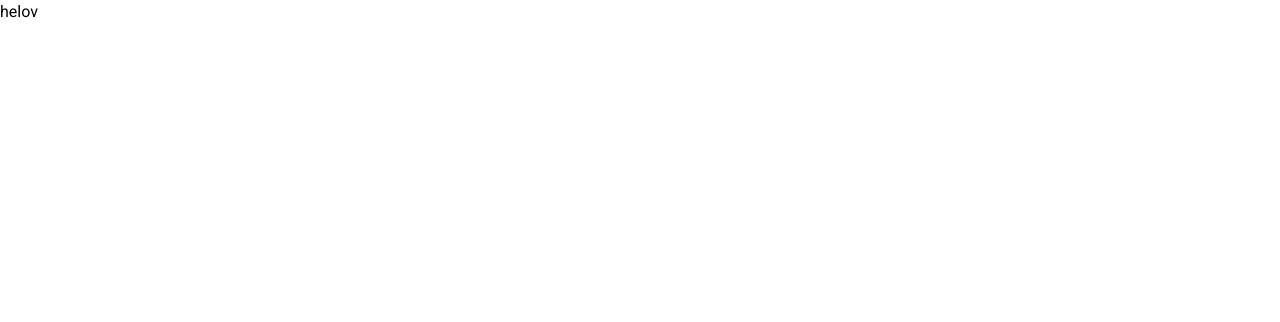
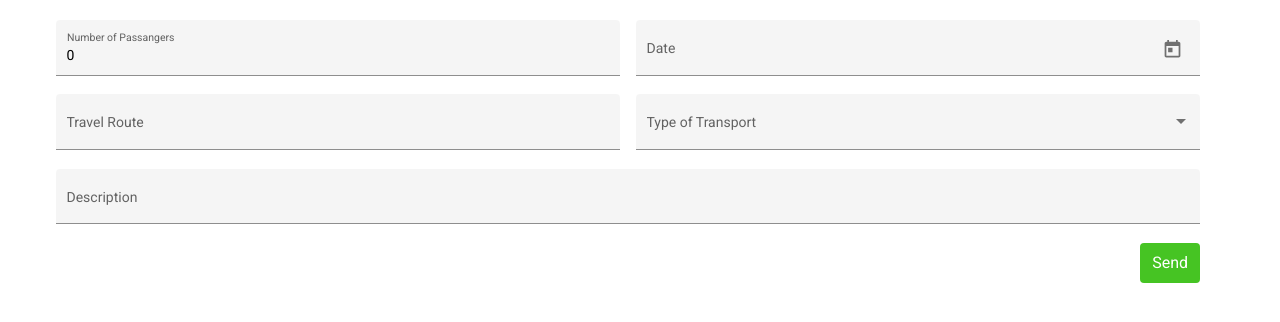
Before and after one commit to TimMori0/diplomska, an Angular app: page /new-application in a window 1280 px wide. Shown: the top 322 px of the page. Built offline with nearby package versions, Linux system fonts and the light colour scheme.

Commit message:
updating guest views

```diff
--- a/src/app/modules/guest-new-application/pages/guest-new-application.page.html
+++ b/src/app/modules/guest-new-application/pages/guest-new-application.page.html
@@ -1 +1,55 @@
-<div>helov</div>
+<div class="mr-20 mt-5 m-14">
+    <!-- Inputs -->
+    <!-- First row -->
+    <div class="flex gap-4">
+        <mat-form-field class="w-1/2 rounded-md text-sm" appearance="fill">
+            <mat-label>Number of Passangers</mat-label>
+            <input matInput type="number" [(ngModel)]="numberOfPassangers">
+        </mat-form-field>
+        <mat-form-field class="w-1/2 rounded-md text-sm" appearance="fill">
+            <mat-label>Date</mat-label>
+            <mat-date-range-input [rangePicker]="picker">
+              <input matStartDate placeholder="Start date" [(ngModel)]="startDate">
+              <input matEndDate placeholder="End date" [(ngModel)]="endDate">
+            </mat-date-range-input>
+            <mat-datepicker-toggle matSuffix [for]="picker"></mat-datepicker-toggle>
+            <mat-date-range-picker #picker></mat-date-range-picker>
+        </mat-form-field>
+    </div>
+    <!-- Second row -->
+    <div class="flex gap-4">
+        <mat-form-field class="w-1/2 rounded-md text-sm" appearance="fill">
+            <mat-label>Travel Route</mat-label>
+            <textarea
+                matInput
+                cdkTextareaAutosize
+                #autosize="cdkTextareaAutosize"
+                cdkAutosizeMinRows="1"
+                cdkAutosizeMaxRows="10"
+                [(ngModel)]="travelRoute"></textarea>
+        </mat-form-field>
+        <mat-form-field class="w-1/2 rounded-md text-sm" appearance="fill">
+            <mat-label>Type of Transport</mat-label>
+            <mat-select [(ngModel)]="typeOfTransport">
+              <mat-option value="option1">Passangers transport</mat-option>
+              <mat-option value="option2">Goods transport</mat-option>
+              <mat-option value="option3">One day trip</mat-option>
+              <mat-option value="option4">Journey</mat-option>
+            </mat-select>
+        </mat-form-field>
+    </div>
+    <!-- Third row -->
+    <mat-form-field class="w-full rounded-md text-sm" appearance="fill">
+        <mat-label>Description</mat-label>
+        <textarea
+            matInput
+            cdkTextareaAutosize
+            #autosize="cdkTextareaAutosize"
+            cdkAutosizeMinRows="1"
+            cdkAutosizeMaxRows="10"
+            [(ngModel)]="description"></textarea>
+    </mat-form-field>
+    <div class="flex justify-end">
+        <div class="bg-primaryGreen text-white rounded p-2 cursor-pointer px-3" (click)="addApplication()">Send</div>
+    </div>
+</div>
--- a/src/app/modules/guest-new-application/pages/guest-new-application.page.ts
+++ b/src/app/modules/guest-new-application/pages/guest-new-application.page.ts
@@ -1,4 +1,12 @@
+import { DatePipe } from '@angular/common';
 import { Component } from '@angular/core';
+import { Router } from '@angular/router';
+import { ApplicationStatusEnum } from 'src/app/core/enum/application-status.enum';
+import { Application } from 'src/app/core/models/application.model';
+import { User } from 'src/app/core/models/user.model';
+import { ApplicationsService } from 'src/app/core/services/applications.service';
+import { MenuService } from 'src/app/core/services/menu.service';
+import { UsersService } from 'src/app/core/services/users.service';
 
 @Component({
   selector: 'guest-new-application',
@@ -7,5 +15,45 @@
 })
 
 export class GuestNewApplicationPage {
+  public autoResize: boolean = true;
+  public numberOfPassangers: number = 0;
+  public startDate: string = '';
+  public endDate: string = '';
+  public travelRoute: string = '';
+  public description: string = '';
+  public typeOfTransport: string = '';
 
+  public user: User = new User();
+  public applications: Array<Application> = new Array<Application>();
+  public application: Application = new Application();
+
+  constructor(
+    private userService: UsersService,
+    private applicationService: ApplicationsService,
+    private menuService: MenuService,
+    private route: Router,
+    private datePipe: DatePipe
+  ){
+    userService.user.subscribe((result: User) => {
+      this.user = result;
+    });
+
+    applicationService.applications.subscribe((result: Array<Application>) => {
+      this.applications = result;
+    });
+  }
+
+  addApplication(){
+    console.log(this.user);
+    this.application = new Application(this.applications.length + 1, this.user.firstname, this.user.lastname, this.user.email, this.user.phonenumber,
+      this.numberOfPassangers, this.datePipe.transform(this.startDate, 'dd-MM-yyyy') || '', this.datePipe.transform(this.endDate, 'dd-MM-yyyy') || '', this.travelRoute, this.description, ApplicationStatusEnum.Sent);
+
+    this.applicationService.addApplication(this.application);
+
+    this.menuService.setMenuPage("applications");
+  }
+
+  cancelApplication(){
+    this.menuService.setMenuPage("applications");
+  }
 }
```
